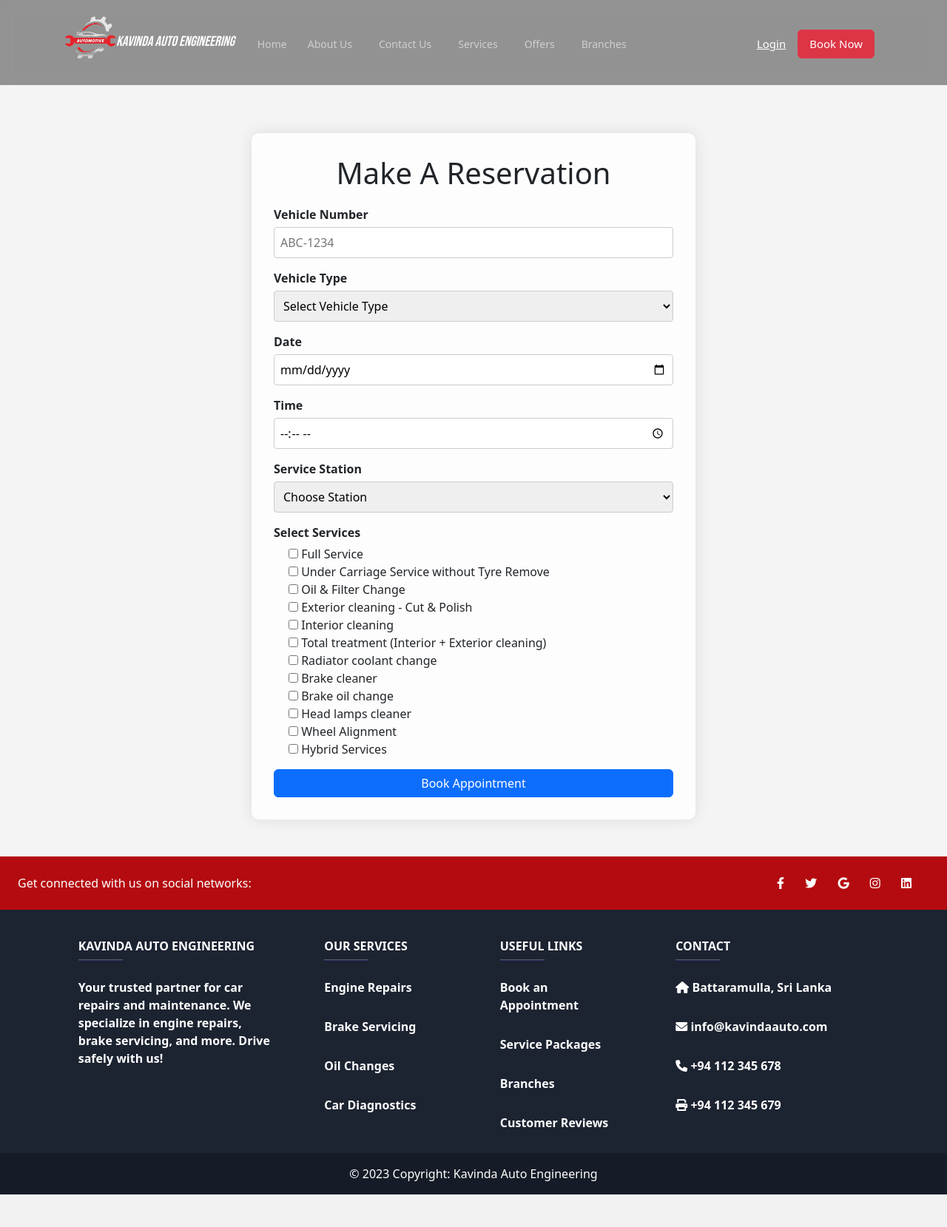
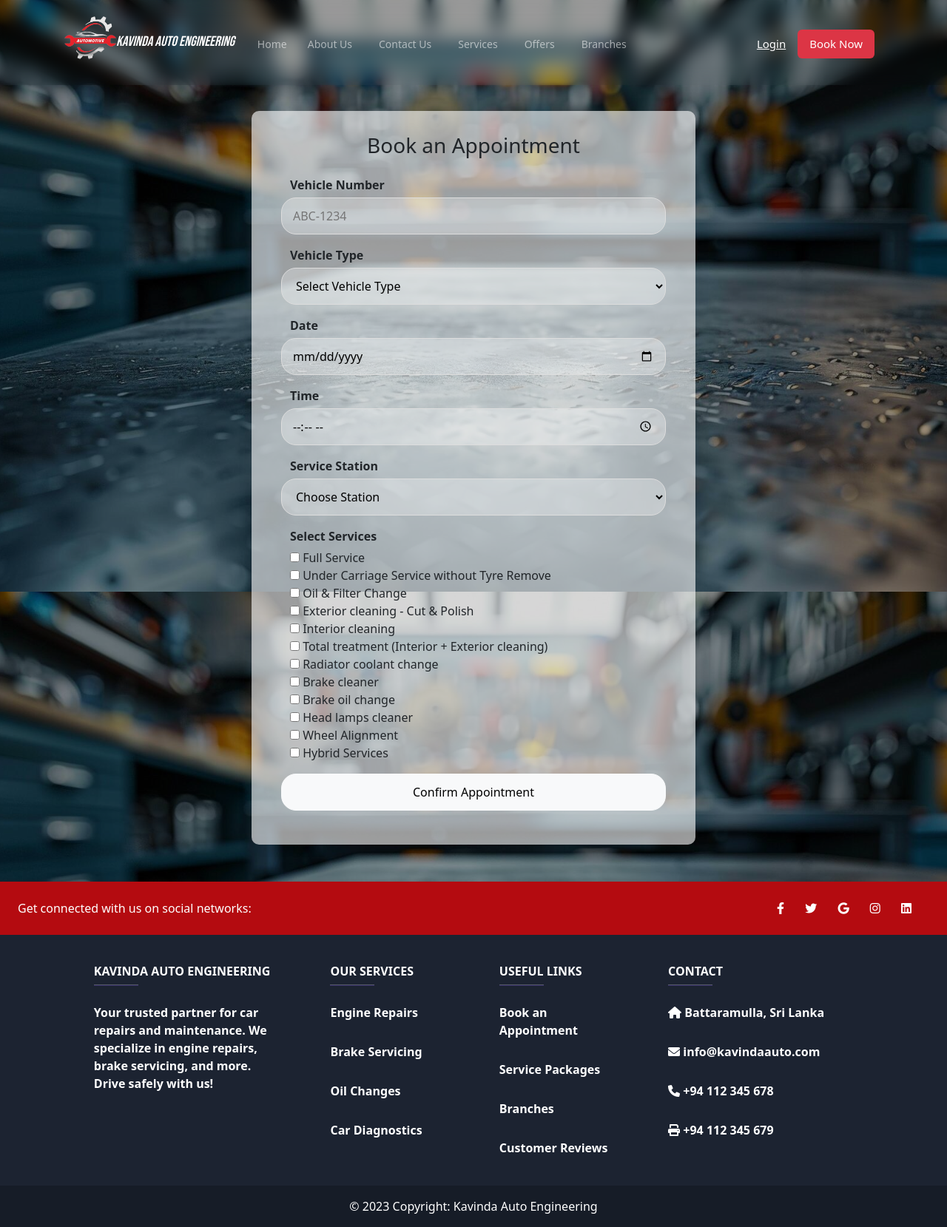
Before and after one commit to starlightaris/car_service_ms, a PHP site: page /appointment.php in a window 1280 px wide. Shown: the whole page at 74% size. Before the commit the page ends 1615 px from the top, so only its background shows below. Run offline with PHP 8.4, Linux system fonts and the light colour scheme.

Commit message:
appointment ui fix, removed appointment.css

```diff
--- a/appointment.php
+++ b/appointment.php
@@ -34,6 +34,8 @@ if ($_SERVER['REQUEST_METHOD'] === 'POST') {
             // Execute the statement
             if ($stmt->execute()) {
                 echo "<script>alert('Appointment booked successfully!');</script>";
+
+                header('location:login.php');
             } else {
                 $errors[] = "Error: " . $stmt->error;
             }
@@ -69,7 +71,7 @@ if ($_SERVER['REQUEST_METHOD'] === 'POST') {
     <!-- Font Awesome for Social Media icons-->
     <link rel="stylesheet" href="https://cdnjs.cloudflare.com/ajax/libs/font-awesome/6.0.0/css/all.min.css">
     <!-- Custome CSS -->
-    <link rel="stylesheet" href="css/style-appointment.css">
+    <link rel="stylesheet" href="css/style-register-appointment.css">
     <link rel="stylesheet" type="text/css" href="css/style-header-footer.css">
     <!-- Custom Font -->
     <link rel="preconnect" href="https://fonts.googleapis.com">
@@ -84,68 +86,114 @@ if ($_SERVER['REQUEST_METHOD'] === 'POST') {
     include("header.php");
     ?>
 
-
-
+    <div class="container">
+        <div class="form mx-auto">
+            <div class="top text-center mb-4">
+                <header class="h3 text-dark">Book an Appointment</header>
+            </div>
             <form id="appointmentForm" name="appointmentForm" onsubmit="return doValidate()" method="POST">
-        <h1>Make A Reservation</h1>
+                <!-- Vehicle Number -->
                 <div class="form-group">
+                    <div class="row mb-3">
                         <label>Vehicle Number</label>
                         <input type="text" id="txtboxes" name="vehicleNumber" placeholder="ABC-1234"
                             value="<?php echo htmlspecialchars($vehicleNumber); ?>" required>
                     </div>
+                </div>
+
+                <!-- Vehicle Type -->
                 <div class="form-group">
+                    <div class="row mb-3">
                         <label>Vehicle Type</label>
                         <select id="txtboxes" name="vehicleType" required>
                             <option value="">Select Vehicle Type</option>
                             <option value="car" <?php echo ($vehicleType === 'car') ? 'selected' : ''; ?>>Car</option>
                             <option value="suv" <?php echo ($vehicleType === 'suv') ? 'selected' : ''; ?>>SUV</option>
-                <option value="truck" <?php echo ($vehicleType === 'truck') ? 'selected' : ''; ?>>Truck</option>
-                <option value="motorcycle" <?php echo ($vehicleType === 'motorcycle') ? 'selected' : ''; ?>>Motorcycle
+                            <option value="truck" <?php echo ($vehicleType === 'truck') ? 'selected' : ''; ?>>Truck
+                            </option>
+                            <option value="motorcycle" <?php echo ($vehicleType === 'motorcycle') ? 'selected' : ''; ?>>
+                                Motorcycle
                             </option>
                         </select>
                     </div>
+                </div>
+
+                <!-- Date -->
                 <div class="form-group">
+                    <div class="row mb-3">
                         <label>Date</label>
-            <input type="date" id="txtboxes" name="date" value="<?php echo htmlspecialchars($date); ?>" required>
+                        <input type="date" id="txtboxes" name="date" value="<?php echo htmlspecialchars($date); ?>"
+                            required>
                     </div>
+                </div>
+
+                <!-- Appointment Time -->
                 <div class="form-group">
+                    <div class="row mb-3">
                         <label for="time">Time</label>
-            <input type="time" id="txtboxes" name="time" value="<?php echo htmlspecialchars($time); ?>" required>
+                        <input type="time" id="txtboxes" name="time" value="<?php echo htmlspecialchars($time); ?>"
+                            required>
                     </div>
+                </div>
+
+                <!-- Service Station -->
                 <div class="form-group">
+                    <div class="row mb-3">
                         <label for="serviceStation">Service Station</label>
                         <select id="txtboxes" name="serviceStation" required>
                             <option value="">Choose Station</option>
-                <option value="Gampola" <?php echo ($serviceStation === 'Gampola') ? 'selected' : ''; ?>>Gampola</option>
-                <option value="Panadura" <?php echo ($serviceStation === 'Panadura') ? 'selected' : ''; ?>>Panadura
+                            <option value="Gampola" <?php echo ($serviceStation === 'Gampola') ? 'selected' : ''; ?>>
+                                Gampola
+                            </option>
+                            <option value="Panadura" <?php echo ($serviceStation === 'Panadura') ? 'selected' : ''; ?>>
+                                Panadura
                             </option>
                             <option value="Kandy" <?php echo ($serviceStation === 'Kandy') ? 'selected' : ''; ?>>
                                 Kandy</option>
                         </select>
                     </div>
+                </div>
+
+                <!-- Services (Checkboxes) -->
                 <div class="form-group">
+                    <div class="row mb-3">
                         <label>Select Services</label>
                         <div class="checkbox-group">
                             <input type="checkbox" name="service[]" value="fullService" <?php echo (in_array('fullService', $services)) ? 'checked' : ''; ?>> Full Service<br>
-                <input type="checkbox" name="service[]" value="underCarriageWithoutTyre" <?php echo (in_array('underCarriageWithoutTyre', $services)) ? 'checked' : ''; ?>> Under Carriage Service
+                            <input type="checkbox" name="service[]" value="underCarriageWithoutTyre" <?php echo (in_array('underCarriageWithoutTyre', $services)) ? 'checked' : ''; ?>> Under
+                            Carriage
+                            Service
                             without Tyre Remove<br>
-                <input type="checkbox" name="service[]" value="oilFilterChange" <?php echo (in_array('oilFilterChange', $services)) ? 'checked' : ''; ?>> Oil & Filter Change<br>
-                <input type="checkbox" name="service[]" value="exteriorCutPolish" <?php echo (in_array('exteriorCutPolish', $services)) ? 'checked' : ''; ?>> Exterior cleaning - Cut &
+                            <input type="checkbox" name="service[]" value="oilFilterChange" <?php echo (in_array('oilFilterChange', $services)) ? 'checked' : ''; ?>> Oil & Filter
+                            Change<br>
+                            <input type="checkbox" name="service[]" value="exteriorCutPolish" <?php echo (in_array('exteriorCutPolish', $services)) ? 'checked' : ''; ?>> Exterior cleaning -
+                            Cut &
                             Polish<br>
-                <input type="checkbox" name="service[]" value="interiorCleaning" <?php echo (in_array('interiorCleaning', $services)) ? 'checked' : ''; ?>> Interior cleaning<br>
-                <input type="checkbox" name="service[]" value="totalTreatment" <?php echo (in_array('totalTreatment', $services)) ? 'checked' : ''; ?>> Total treatment (Interior + Exterior cleaning)<br>
-                <input type="checkbox" name="service[]" value="radiatorCoolantChange" <?php echo (in_array('radiatorCoolantChange', $services)) ? 'checked' : ''; ?>> Radiator coolant change<br>
+                            <input type="checkbox" name="service[]" value="interiorCleaning" <?php echo (in_array('interiorCleaning', $services)) ? 'checked' : ''; ?>> Interior
+                            cleaning<br>
+                            <input type="checkbox" name="service[]" value="totalTreatment" <?php echo (in_array('totalTreatment', $services)) ? 'checked' : ''; ?>> Total treatment
+                            (Interior +
+                            Exterior cleaning)<br>
+                            <input type="checkbox" name="service[]" value="radiatorCoolantChange" <?php echo (in_array('radiatorCoolantChange', $services)) ? 'checked' : ''; ?>> Radiator
+                            coolant
+                            change<br>
                             <input type="checkbox" name="service[]" value="brakeCleaner" <?php echo (in_array('brakeCleaner', $services)) ? 'checked' : ''; ?>> Brake cleaner<br>
                             <input type="checkbox" name="service[]" value="brakeOilChange" <?php echo (in_array('brakeOilChange', $services)) ? 'checked' : ''; ?>> Brake oil change<br>
-                <input type="checkbox" name="service[]" value="headLampsCleaner" <?php echo (in_array('headLampsCleaner', $services)) ? 'checked' : ''; ?>> Head lamps cleaner<br>
+                            <input type="checkbox" name="service[]" value="headLampsCleaner" <?php echo (in_array('headLampsCleaner', $services)) ? 'checked' : ''; ?>> Head lamps
+                            cleaner<br>
                             <input type="checkbox" name="service[]" value="wheelAlignment" <?php echo (in_array('wheelAlignment', $services)) ? 'checked' : ''; ?>> Wheel Alignment<br>
                             <input type="checkbox" name="service[]" value="hybridServices" <?php echo (in_array('hybridServices', $services)) ? 'checked' : ''; ?>> Hybrid Services<br>
                         </div>
                     </div>
-        <button type="submit" class="btn btn-primary">Book Appointment</button>
+                </div>
+                <!-- Confirm Button -->
+                <div class="row">
+                    <input type="submit" id="confirmBtn" class="btn btn-light mx-auto submit" name="submit"
+                        value="Confirm Appointment">
+                </div>
             </form>
-
-
+        </div>
+    </div>
     <!-- Validation -->
     <script src="js/validate-appointment.js"></script>
 
--- a/css/style-appointment.css
+++ /dev/null
@@ -1,81 +0,0 @@
-html, body {
-
-    margin: 0;
-    padding: 0;
-    /* background-image: url("../images/reg.jpg"); */
-    background-color: #f4f4f4;
-    background-repeat: no-repeat;
-    align-items: center;
-    justify-content: center;
-}
-.navbar{
-    background-color: rgba(0, 0, 0, 0.4)!important;
-}
-form {
-    max-width: 600px;
-    width: 100%;
-    padding: 30px;
-    border-radius: 10px;
-    background: rgba(255, 255, 255, 0.8); /* Adjusted for better visibility */
-    box-shadow: 0 0 20px rgba(0, 0, 0, 0.1);
-    margin: 180px auto 50px; /*top, right-right, bottom respectively*/
-}
-
-/* .container {
-    background-color: #fff;
-    padding: 20px;
-    border-radius: 8px;
-    box-shadow: 0 0 10px rgba(0, 0, 0, 0.1);
-    width: 100%;
-    max-width: 700px;
-} */
-
-h1 {
-    text-align: center;
-    margin-bottom: 20px;
-}
-
- .form-group {
-    margin-bottom: 15px;
-}
-
-.checkbox-group{
-    position: relative;
-    left: 20px;
-}
-
-label {
-    display: block;
-    margin-bottom: 5px;
-    font-weight: bold;
-}
-
-#service{
-    width:50px;
-    padding: 8px;
-    box-sizing: border-box;
-    border: 1px solid #ccc;
-    border-radius: 4px;
-}
-
-#txtboxes {
-    width: 100%;
-    padding: 8px;
-    box-sizing: border-box;
-    border: 1px solid #ccc;
-    border-radius: 4px;
-}
-
-button {
-    width: 100%;
-    padding: 10px;
-    background-color: #28a745;
-    color: white;
-    border: none;
-    border-radius: 4px;
-    cursor: pointer;
-}
-
-button:hover {
-    background-color: #218838;
-}
--- a/css/style-register.css
+++ b/css/style-register-appointment.css
@@ -30,7 +30,7 @@ body {
     margin: 150px auto 50px;
 }
 
-.input-field {
+.input-field, #txtboxes {
     padding: 12px 15px;
     border: 1px solid #ddd;
     border-radius: 20px;
@@ -39,7 +39,7 @@ body {
     background:rgba(255,255,255,0.3);
 }
 
-.input-field:focus {
+.input-field:focus, #txtboxes:focus {
     /*border-color: #007bff;*/
     color: black;
     outline: none;
@@ -51,7 +51,6 @@ body {
     display: none;
     margin-top: 2px;
 }
-
 
 .error-message{
         color: red;
@@ -92,6 +91,8 @@ body {
 }
 
 label{
+    display: block;
+    margin-bottom: 5px;
     font-weight: bold;
 }
 
--- a/register.php
+++ b/register.php
@@ -46,8 +46,6 @@ if (isset($_POST['submit'])) {
 <html>
 
 <head>
-
-
     <meta charset="utf-8">
     <meta name="viewport" content="width=device-width, initial-scale=1">
 
@@ -61,7 +59,7 @@ if (isset($_POST['submit'])) {
     <!-- Custom js Validation -->
     <script src="js/Validate-register.js"></script>
     <!-- Custom CSS -->
-    <link rel="stylesheet" type="text/css" href="css/style-register.css">
+    <link rel="stylesheet" href="css/style-register-appointment.css">
     <link rel="stylesheet" type="text/css" href="css/style-header-footer.css">
     <!-- Custom Font -->
     <link rel="preconnect" href="https://fonts.googleapis.com">
@@ -70,8 +68,6 @@ if (isset($_POST['submit'])) {
 </head>
 
 <body>
-
-
     <!--Header-->
     <div id="header"></div>
     <?php
```
Lines whose indentation alone changed are shown as unchanged.
